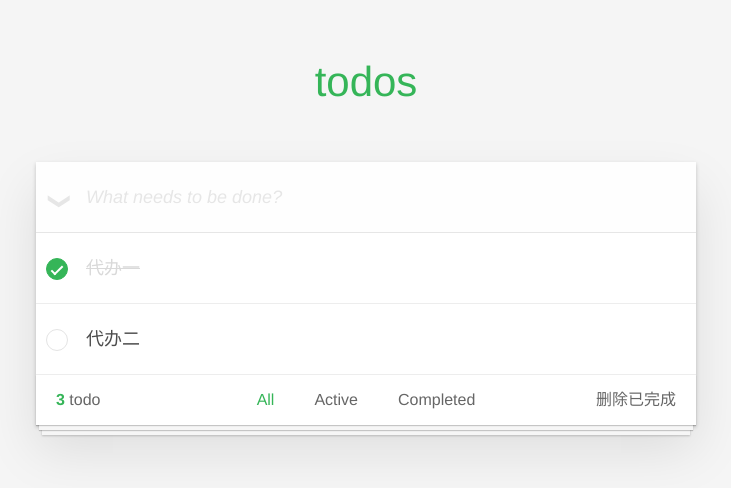
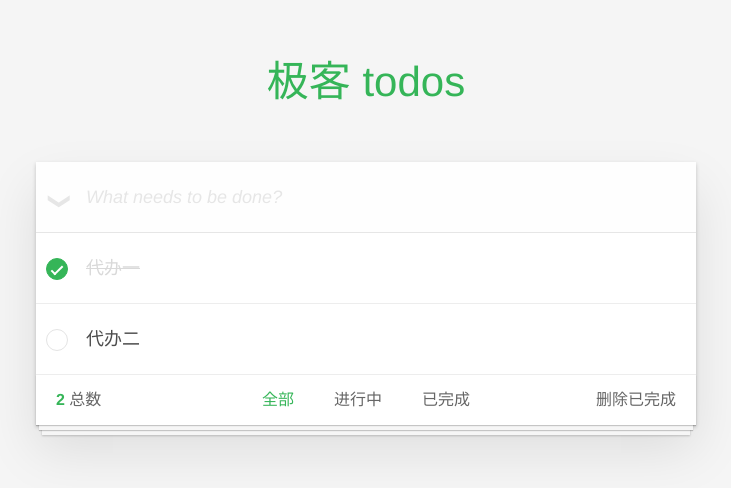
Before and after one commit to rainyGLC/combat-todo, a Vue app: page / in a window 1280 px wide. Shown: the part 118-606 px from the top of the page, without its empty margins (274-1005 px from the left). Built offline with nearby package versions, Linux system fonts and the light colour scheme.

Commit message:
项目筛选

```diff
--- a/src/App.vue
+++ b/src/App.vue
@@ -2,7 +2,7 @@
   <div id="app" class="todoapp">
 
     <header class="header">
-      <h1>todos</h1>
+      <h1>极客 todos</h1>
       <input class="new-todo" autofocus autocomplete="off" placeholder="What needs to be done?" v-model="newtodo"
       @keyup.enter="create">
     </header>
@@ -11,7 +11,7 @@
         :checked="chooseAll">
       <label for="toggle-all" @click="toggleAll">Mark all as complete</label>
       <ul class="todo-list">
-        <li :class="['todo' , {'completed' : item.completed }, {'editing': editTodo == item}]" v-for="(item,index) in todos" :key="index">
+        <li :class="['todo' , {'completed' : item.completed }, {'editing': editTodo == item}]" v-for="(item,index) in showTodo" :key="index">
           <div class="view">
             <input class="toggle" type="checkbox" v-model="item.completed">
             <label @dblclick="editModel(item)">{{item.title}}</label>
@@ -37,14 +37,17 @@
         </li> -->
       </ul>
     </section>
-    <footer class="footer">
+    <footer class="footer" v-show="todos.length">
       <span class="todo-count">
-        <strong>3</strong> todo
+        <strong>{{todos.length}}</strong> 总数
       </span>
       <ul class="filters">
-        <li><a href="#/all" class="selected">All</a></li>
-        <li><a href="#/active">Active</a></li>
-        <li><a href="#/completed">Completed</a></li>
+        <li v-for="(item,key) in filters"
+          @click="changeFilter(key,$event)" :key="item">
+          <a href="javascript:;" :class="[filter === key && 'selected']">{{item}}</a>
+        </li>
+        <!-- <li><a href="#/active">Active</a></li>
+        <li><a href="#/completed">Completed</a></li> -->
       </ul>
       <button class="clear-completed" @click="clearCompleted">删除已完成</button>
     </footer>
@@ -72,12 +75,32 @@ export default {
       }, {
         title: '代办二',
         completed: false
-      }]
+      }],
+      filter: 'all',
+      filters: {
+        'all': '全部',
+        'active': '进行中',
+        'completed': '已完成'
+      }
     }
   },
   computed: {
     chooseAll () {
       return this.todos.every(data => data.completed)
+    },
+    showTodo () {
+      let filter = this.filter
+      console.log(filter)
+      let todos = this.todos.filter(data => {
+        if (filter === 'all') {
+          return data
+        } else if (filter === 'active') {
+          return !data.completed
+        } else if (filter === 'completed') {
+          return data.completed
+        }
+      })
+      return todos
     }
   },
   methods: {
@@ -115,6 +138,10 @@ export default {
     clearCompleted () {
       let todos = this.todos.filter(data => data.completed === false)
       this.todos = todos
+    },
+    changeFilter (key, event) {
+      this.filter = key
+      console.log(this.filter)
     }
     // toggleCompleted(index){
     //   this.todos[index].completed = !this.todos[index].completed
```
